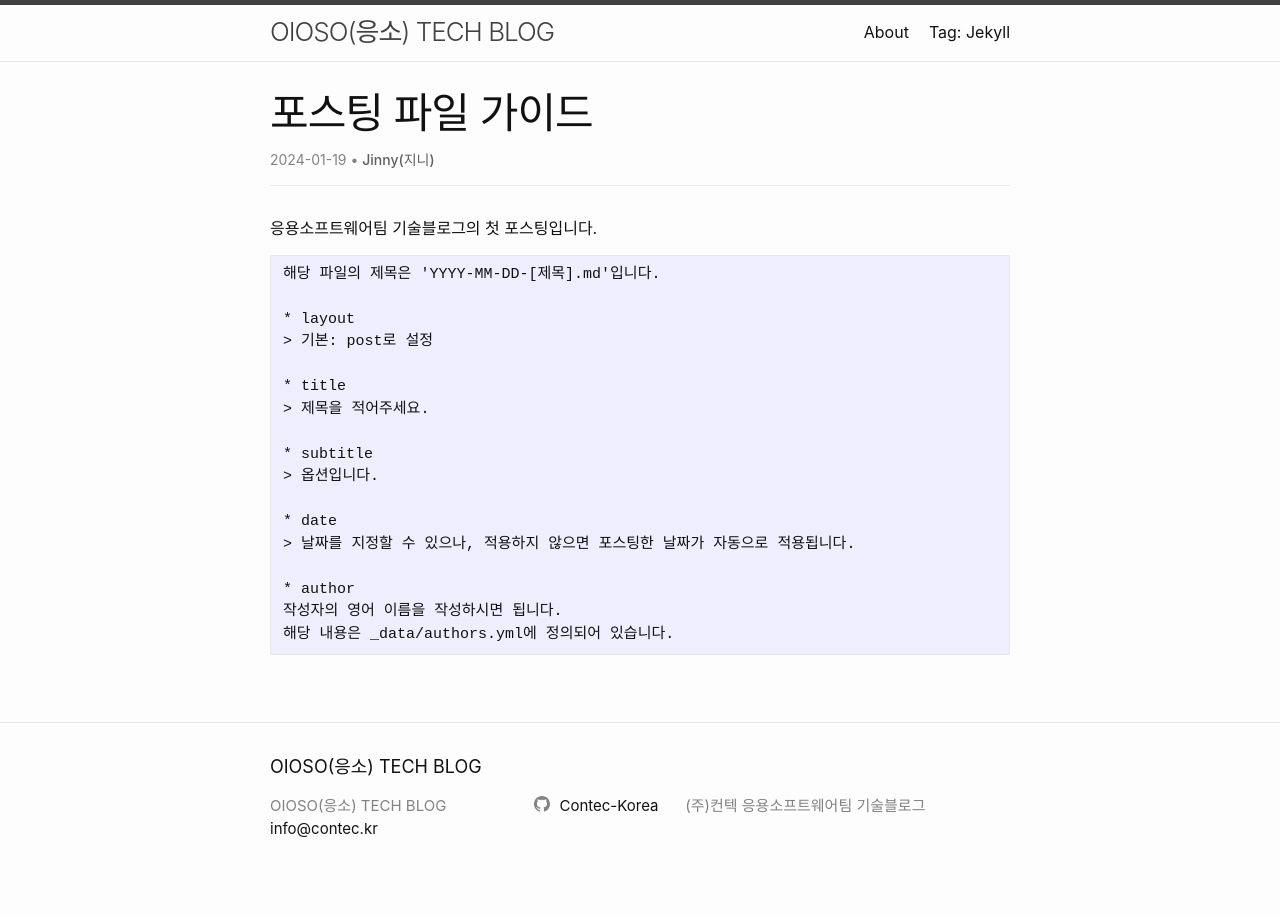
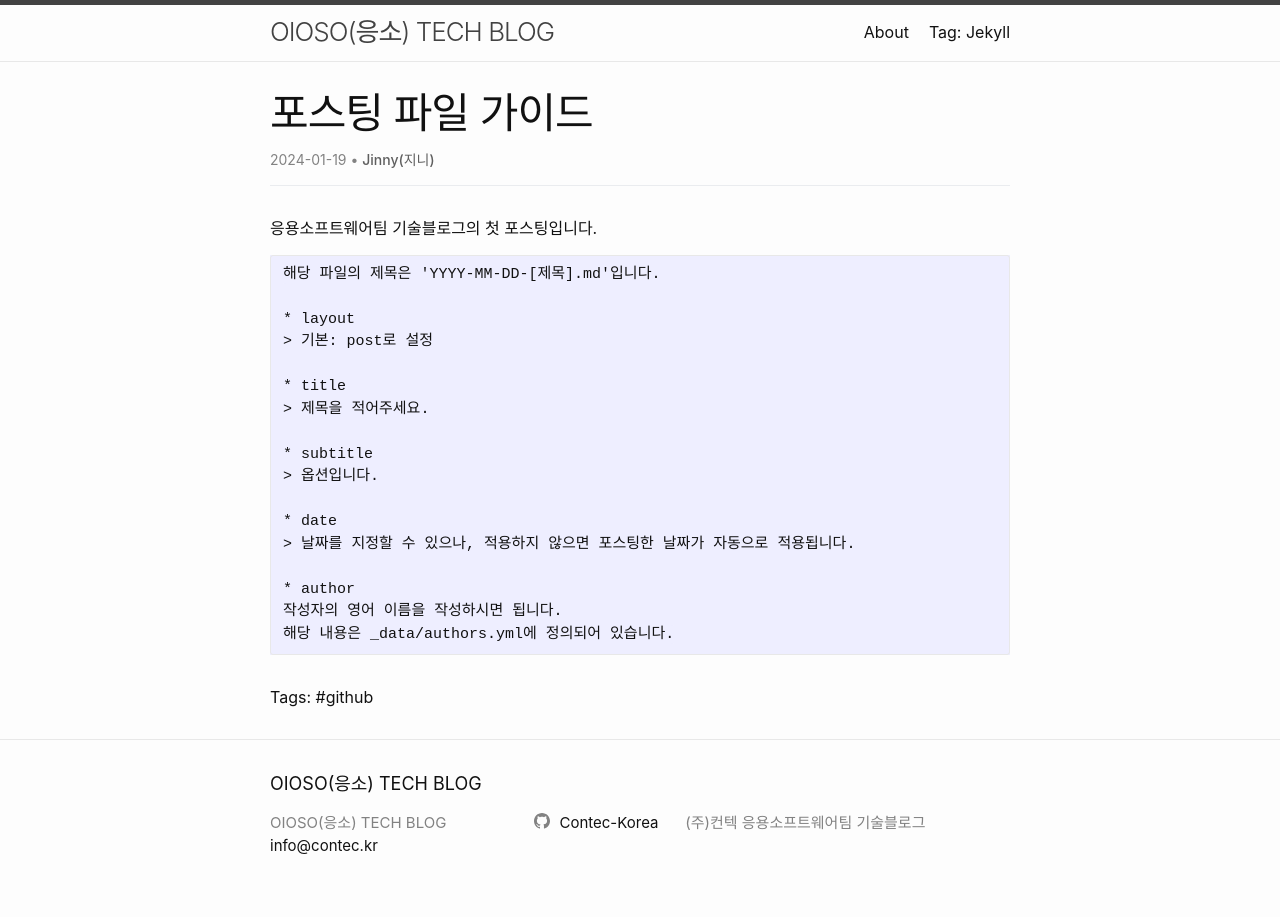
Before and after one commit to Contec-Korea/oioso.github.io, a Jekyll site: the page built from _posts/2024-01-19-응소팀의-첫-포스팅.markdown, in a window 1280 px wide. Built offline with Jekyll 4.4.1, drawn with Linux system fonts in a browser that asks for light colours.

Commit message:
feat: 포스트에 태그 추가

```diff
--- a/_layouts/post.html
+++ b/_layouts/post.html
@@ -26,4 +26,13 @@ layout: default
   {%- endif -%}
 
   <a class="u-url" href="{{ page.url | relative_url }}" hidden></a>
+
+  <div class="row">
+    <div class="col-12">
+      Tags:
+      {% for tag in page.tags %}
+      <a href="/t/{{ tag | downcase | replace: ' ', '-' }}" class="post">#{{ tag }}</a>
+      {% endfor %}
+    </div>
+  </div>
 </article>
```
